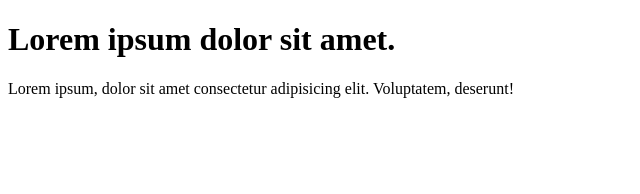
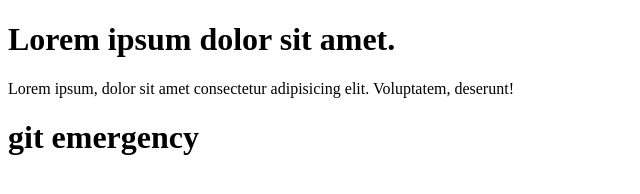
Before and after one commit to Harshpatil0508/hello-world, a plain HTML site: page index.html in a window 1280 px wide. Shown: the whole page, without its empty margins (0-640 px from the left). Drawn offline with Linux system fonts and the light colour scheme.

Commit message:
Branch Emergency

```diff
--- a/index.html
+++ b/index.html
@@ -8,5 +8,6 @@
 <body>
   <h1>Lorem ipsum dolor sit amet.</h1>
   <p>Lorem ipsum, dolor sit amet consectetur adipisicing elit. Voluptatem, deserunt!</p>
+  <h1>git emergency</h1>
 </body>
 </html>
```
